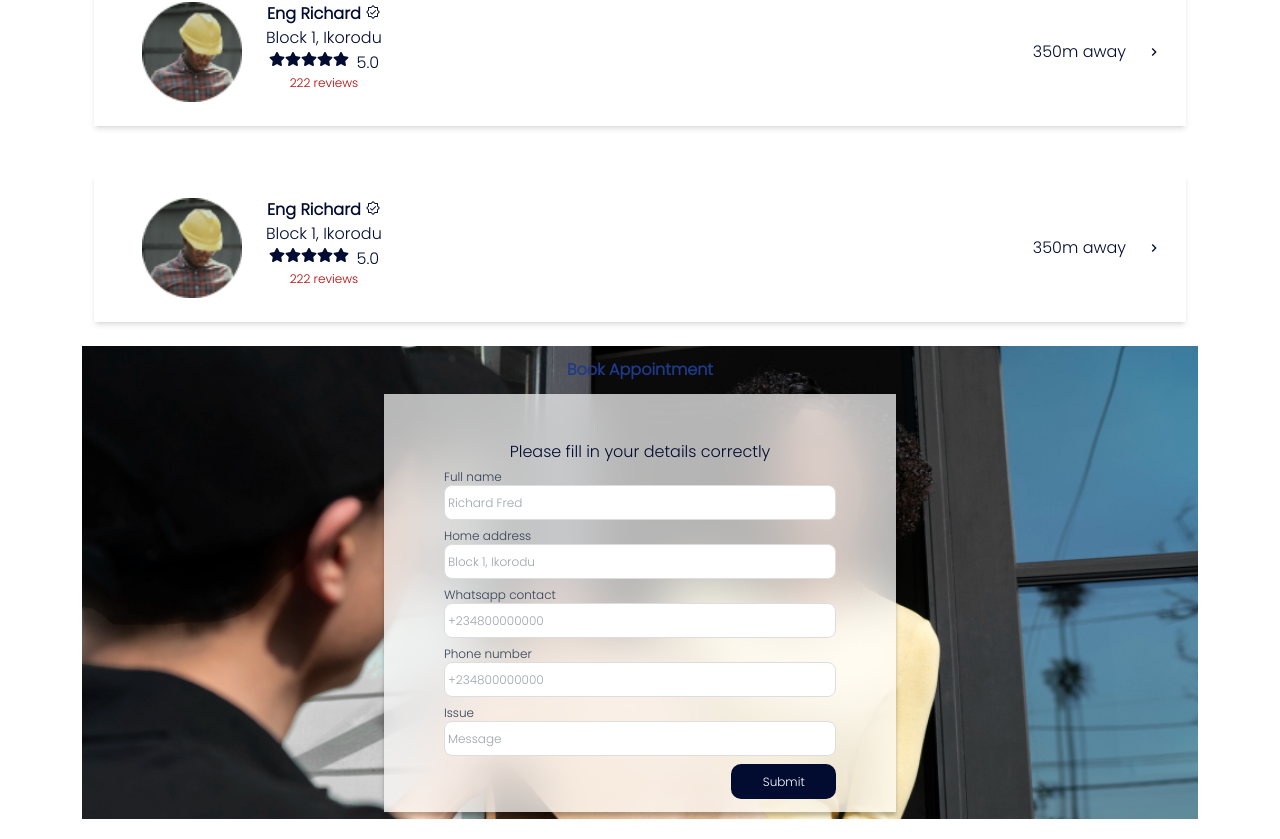
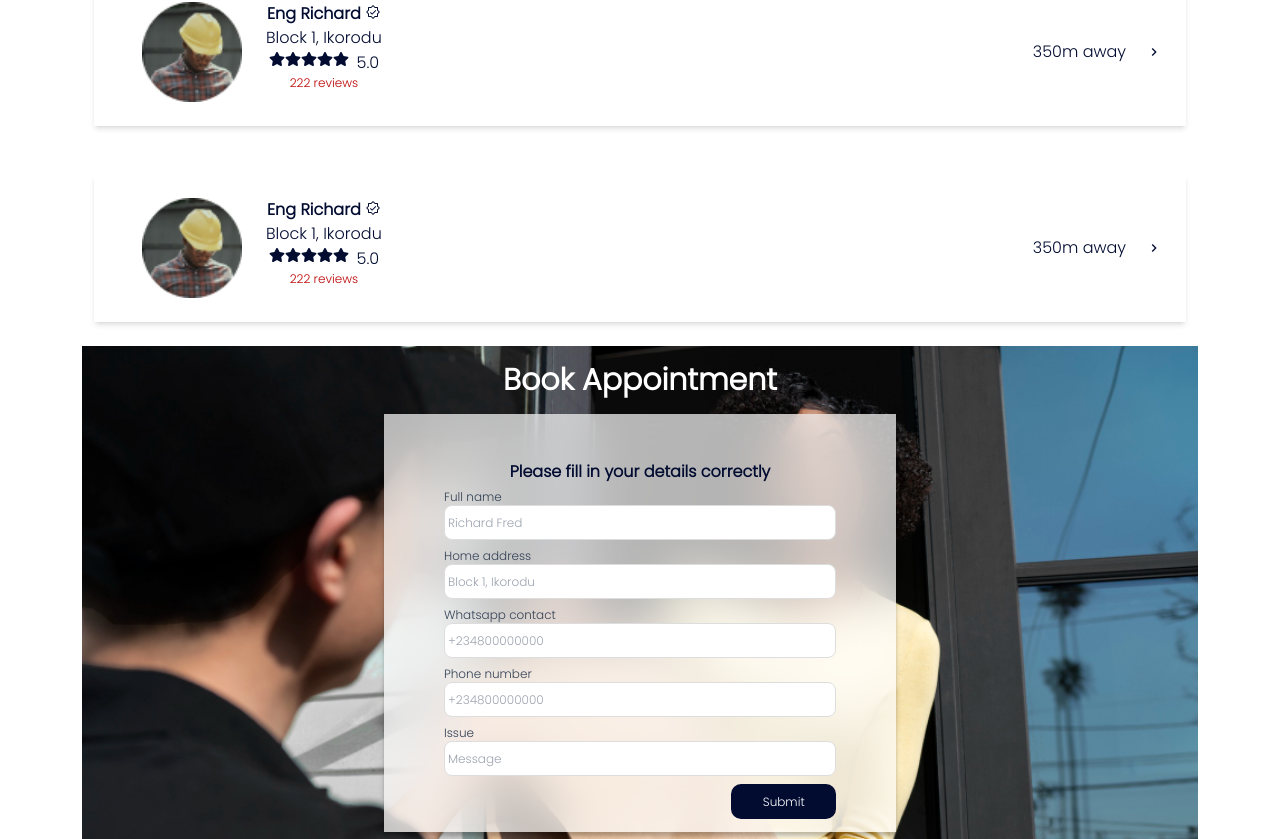
Before and after one commit to Adebimpe96/XFIX, a React (Create React App) app: page /booking in a window 1280 px wide. Shown: the part 1223-2062 px from the top of the page. Built offline with nearby package versions, Linux system fonts and the light colour scheme.

Commit message:
form.js updated

```diff
--- a/src/components/Customers/Form.js
+++ b/src/components/Customers/Form.js
@@ -3,11 +3,11 @@ const Form = () => {
   return (
     <div className="container-lg book">
       <div className="row flex text-center my-3">
-        <h4 className="font-bold text-blue-900 ">Book Appointment</h4>
+        <h4 className="font-bold text-white md:text-3xl ">Book Appointment</h4>
       </div>
       <div className="container justify-center m-auto form ">
         <form className="p-5 m-auto px-auto align-middle mt-3 c-form">
-          <h5>Please fill in your details correctly</h5>
+          <h5 className="text-darkBlue font-bold">Please fill in your details correctly</h5>
           <label class="block my-2 text-xs">
             <span class="block text-xs font-medium text-slate-700">
               Full name
```
